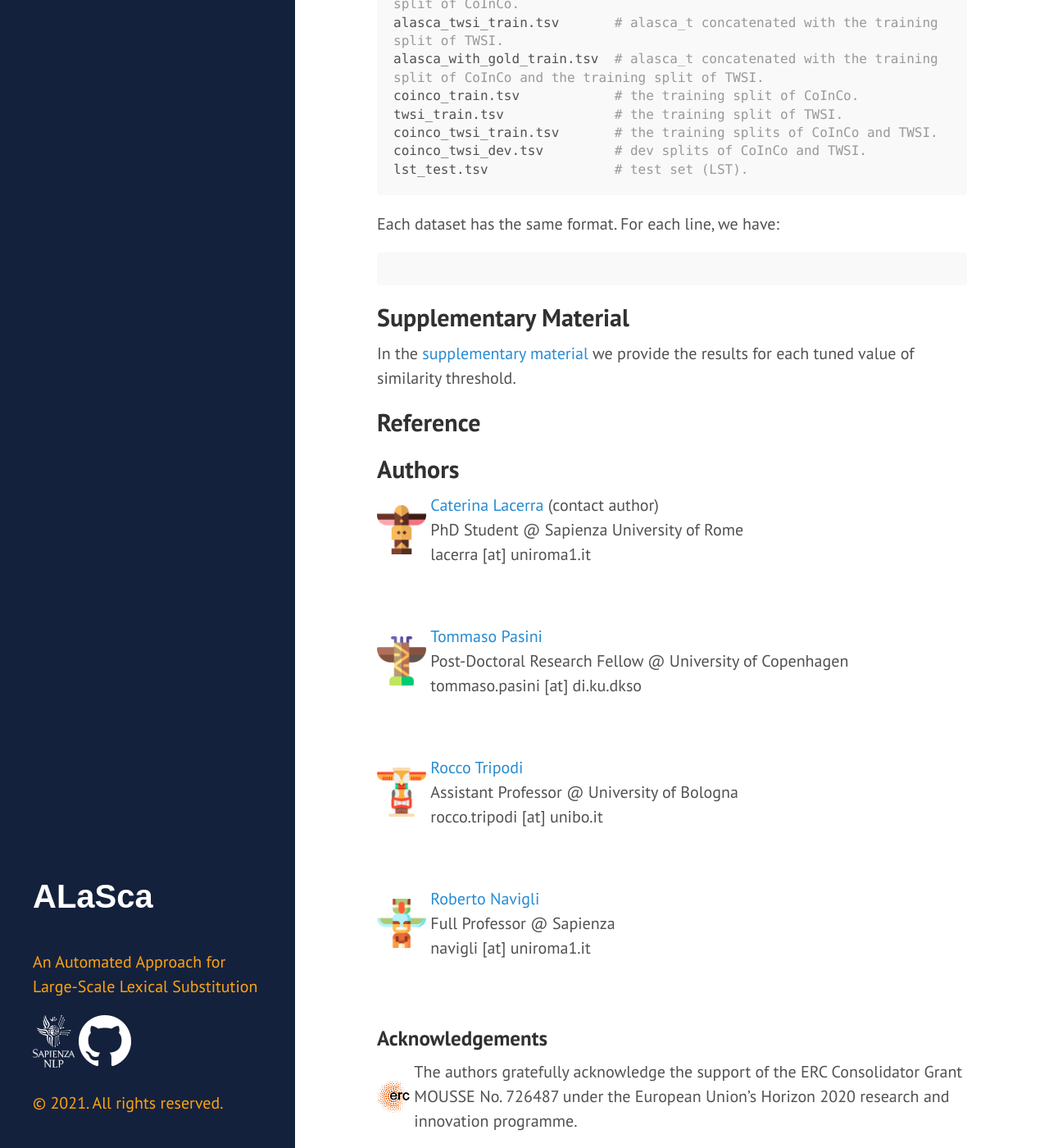
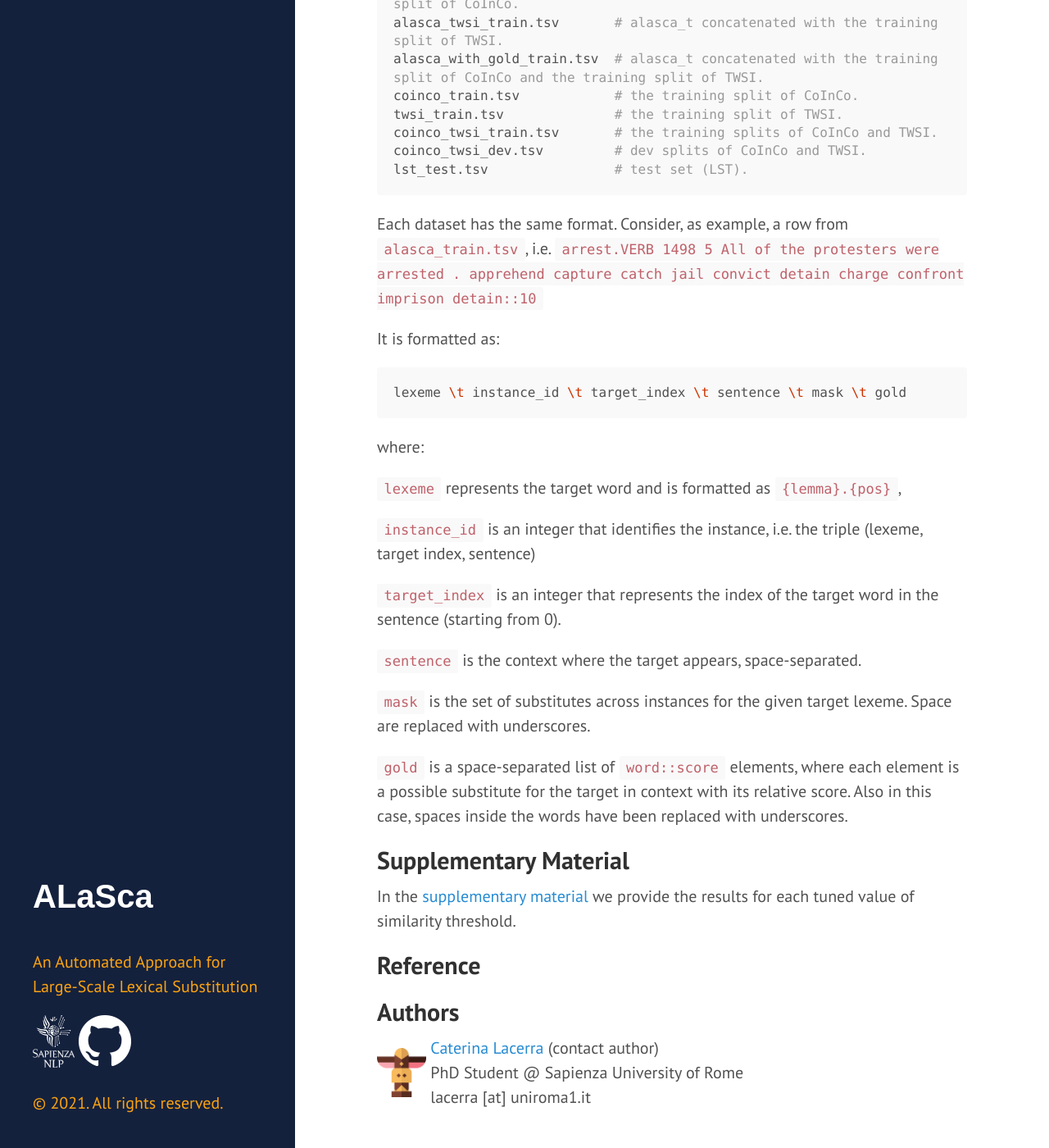
Before and after one commit to caterinaLacerra/ALaSca, a Jekyll site: the page built from docs/_posts/2021-05-24-datasets.md, in a window 1280 px wide and 1400 px high, scrolled down 988 px. Shown: the whole window at 82% size. Built offline with Jekyll 4.4.1, drawn with Linux system fonts in a browser that asks for light colours.

Commit message:
Update 2021-05-24-datasets.md

````diff
--- a/docs/_posts/2021-05-24-datasets.md
+++ b/docs/_posts/2021-05-24-datasets.md
@@ -8,7 +8,7 @@ This website contains the dataset described in [ALaSca](). The code to reproduce
 The lexical substitution task aims at finding suitable replacements for words in context. It has proved to be useful in several areas, such as word sense induction and text simplification, as well as in more practical applications such as writing-assistant tools. However, the paucity of annotated data has forced researchers to apply mainly unsupervised approaches, limiting the applicability of large pre-trained models and thus hampering the potential benefits of supervised approaches to the task. In this paper, we mitigate this issue by proposing ALaSca, a novel approach to automatically creating large-scale datasets for English lexical substitution. ALaSca allows examples to be produced for potentially any word in a language vocabulary and to cover most of the meanings it lists. Thanks to this, we can unleash the full potential of neural architectures and finetune them on the lexical substitution task. Indeed, when using our data, a transformer-based model  performs substantially better than when using manually-annotated data only.
 ## ALaSca Dataset
 
-The datasets used in the paper can be downloaded [here](). The .zip folder contains the following files:
+The datasets used in the paper can be downloaded <a href="https://raw.githubusercontent.com/caterinaLacerra/alasca/master/docs/assets/datasets.zip" download>here</a>. The .zip folder contains the following files:
 
 ```bash
 alasca_train.tsv            # the dataset (alasca_t) resulting from the procedure described in our paper, training split.
@@ -21,9 +21,27 @@ coinco_twsi_train.tsv       # the training splits of CoInCo and TWSI.
 coinco_twsi_dev.tsv         # dev splits of CoInCo and TWSI.
 lst_test.tsv                # test set (LST).
 ```
-Each dataset has the same format. For each line, we have:
+Each dataset has the same format. Consider, as example, a row from ```alasca_train.tsv```, i.e.
+```arrest.VERB     1498    5       All of the protesters were arrested .   apprehend capture catch jail convict detain charge confront imprison    detain::10```
+
+It is formatted as:
 ```bash
+lexeme \t instance_id \t target_index \t sentence \t mask \t gold
 ```
+where:
+
+```lexeme``` represents the target word and is formatted as ```{lemma}.{pos}```,
+
+```instance_id``` is an integer that identifies the instance, i.e. the triple (lexeme, target index, sentence)
+
+```target_index``` is an integer that represents the index of the target word in the sentence (starting from 0).
+
+```sentence``` is the context where the target appears, space-separated.
+
+```mask``` is the set of substitutes across instances for the given target lexeme. Space are replaced with underscores.
+
+```gold``` is a space-separated list of ```word::score``` elements, where each element is a possible substitute for the target in context with its relative score. Also in this case, spaces inside the words have been replaced with underscores.
+
 
 
 ## Supplementary Material
````
